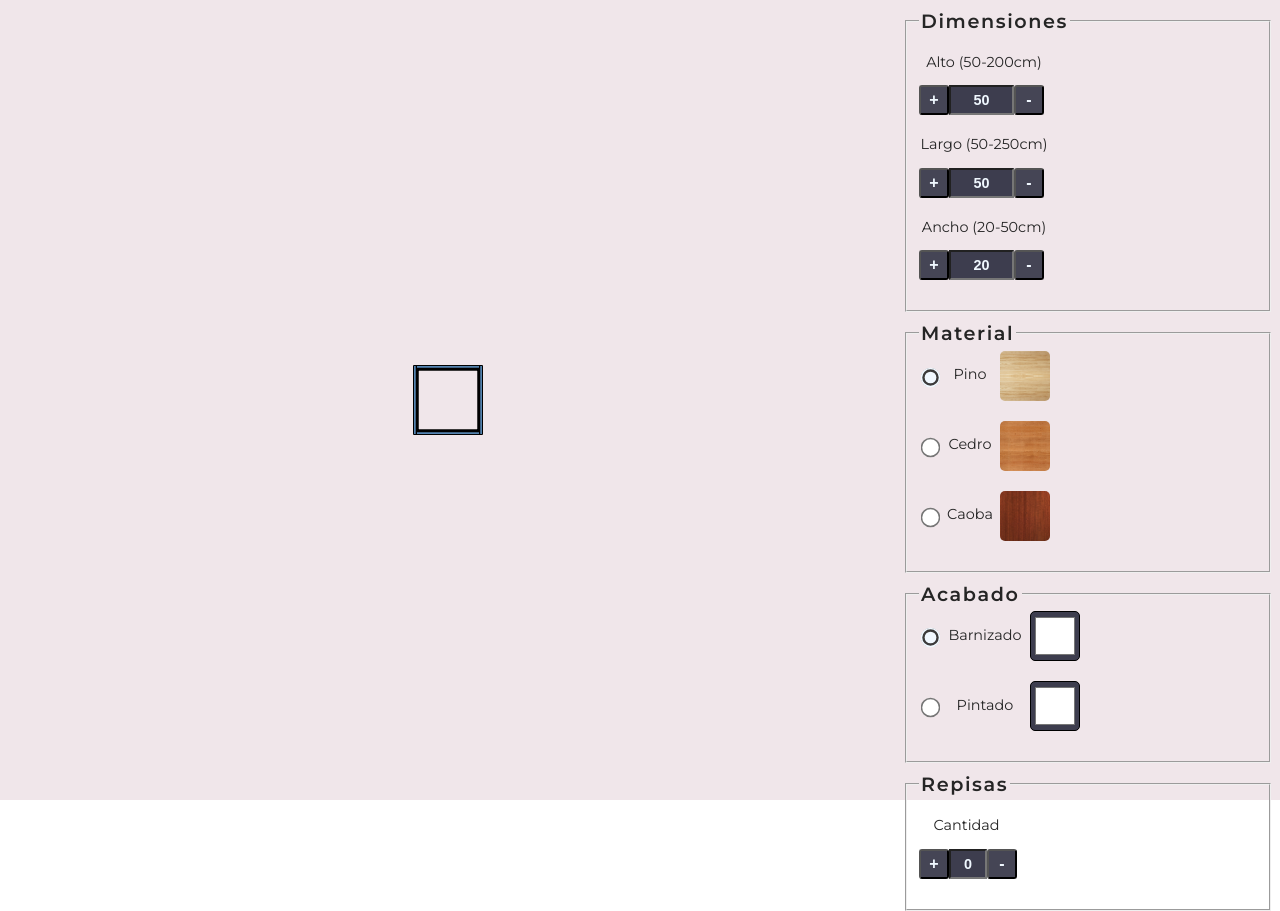
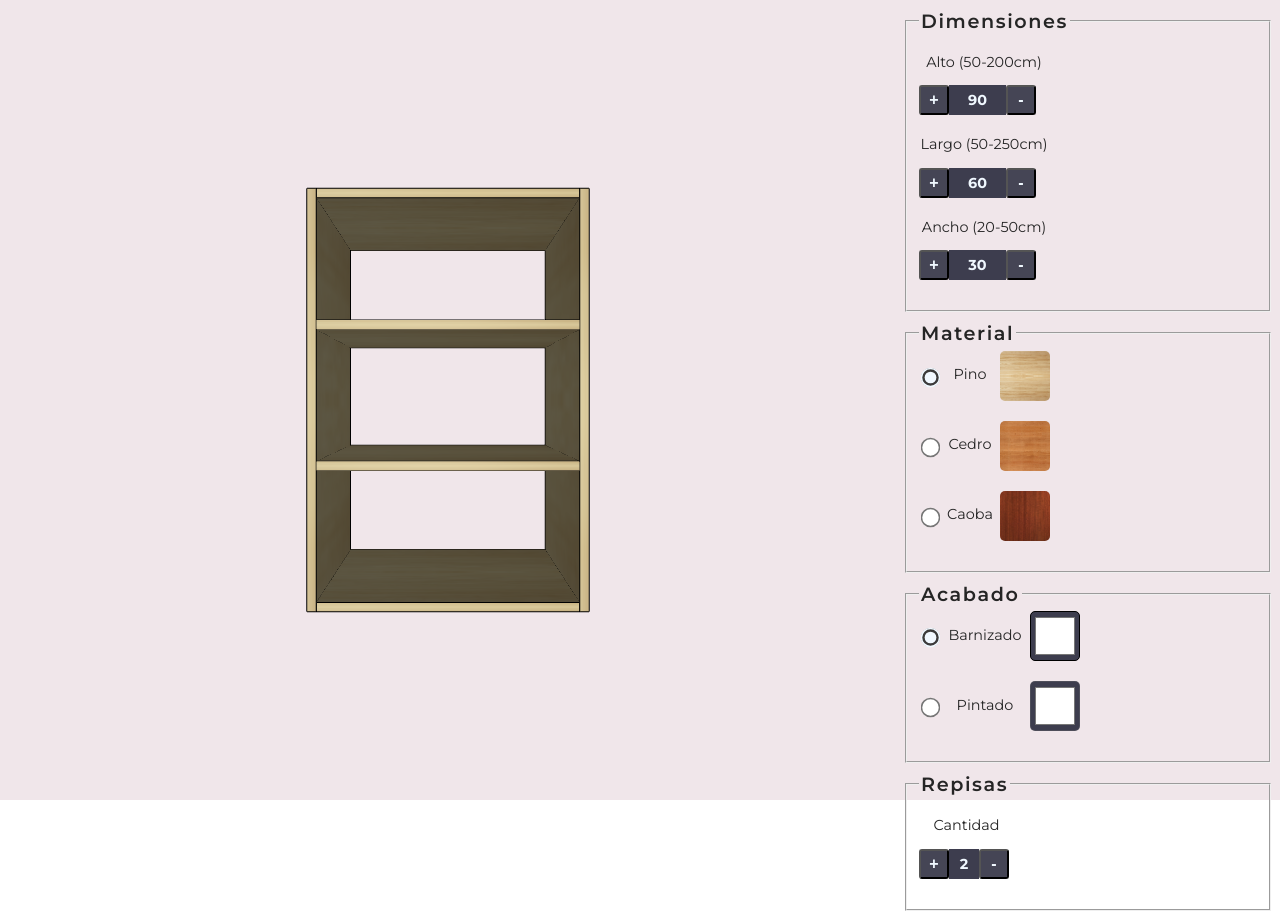
Before and after one commit to gmonroydev/configurador3D, a plain HTML site: page index.html in a window 1280 px wide. Drawn offline with nearby package versions, Linux system fonts and the light colour scheme; animation ran at ten frames a second.

Commit message:
cambios en la configuración inicial del mueble

```diff
--- a/index.html
+++ b/index.html
@@ -20,7 +20,7 @@
                         <p class="txt-dim"> Alto (50-200cm) </p>
                         <div class="container">
                             <button id="incHeigth"> + </button>
-                            <input class="input-cm" id="inputY" type="text">
+                            <output class="input-cm" id="inputY" type="text"></output>
                             <button id="decHeigth"> - </button>
                         </div>
                     </div>
@@ -28,7 +28,7 @@
                         <p class="txt-dim"> Largo (50-250cm) </p>
                         <div class="container">
                             <button id="incLenght"> + </button>
-                            <input class="input-cm" id="inputX" type="text">
+                            <output class="input-cm" id="inputX" type="text"></output>
                             <button id="decLenght"> - </button>
                         </div>
                     </div>
@@ -36,7 +36,7 @@
                         <p class="txt-dim"> Ancho (20-50cm) </p>
                         <div class="container">
                             <button id="incWidth"> + </button>
-                            <input class="input-cm" id="inputZ" type="text">
+                            <output class="input-cm" id="inputZ" type="text"></output>
                             <button id="decWidth"> - </button>
                         </div>
                     </div>
@@ -97,7 +97,7 @@
                         <p class="txt-shl"> Cantidad </p>
                         <div class="container">
                             <button id="addShelf"> + </button>
-                            <input class="input-n" id="nShelf" type="text">
+                            <output class="input-n" id="nShelf" type="text"></output>
                             <button id="quitShelf"> - </button>
                         </div>
                     </div>
--- a/script.js
+++ b/script.js
@@ -3,7 +3,7 @@ import {OrbitControls} from 'three/addons/controls/OrbitControls.js';
 
 //************************************Parametros modificables*********************************************
 const panelwidth=2;//grueso de los paneles que conforman el mueble                                       *
-const totalISX=50,totalISY=50,totalISZ=20;//dimensiones del mueble                                      *
+const totalISX=60,totalISY=90,totalISZ=30;//dimensiones del mueble                                      *
 const minX=50, maxX=250, minY=50, maxY=200, minZ=20, maxZ=50;//dimensiones minimas y maximas del mueble *
 const shelfMinSize=10;//distancia minima entre repisas
 const modSize=2;//cuantas unidades se modifica la dimension con los botones de +-                        *
@@ -30,8 +30,8 @@ class Panel{
 }
 
 //Creacion de los cuatro paneles que conforman la estructura basica del mueble
-const lateralPanel=new Panel((totalISX/2)-(panelwidth/2),0,0,latpanISX,latpanISY,latpanISZ,"wood",0x1E88E5,1);
-const topPanel=new Panel(0,(totalISY/2)-(panelwidth/2),0,shelfISX,shelfISY,shelfISZ,"wood",0x1E88E5,1);
+const lateralPanel=new Panel((totalISX/2)-(panelwidth/2),0,0,latpanISX,latpanISY,latpanISZ,"wood",0xE6E2C5,1);
+const topPanel=new Panel(0,(totalISY/2)-(panelwidth/2),0,shelfISX,shelfISY,shelfISZ,"wood",0xE6E2C5,1);
 const lateralPanel2={...lateralPanel};//se crea el segundo panel lateral cloando el primero
 lateralPanel2.positionX*=-1;//se asigna al segundo panel direccion negativa para que aparezca en el lado opuesto al primero
 lateralPanel2.direction=-1;
@@ -73,7 +73,7 @@ const inputSizeZ=document.getElementById("inputZ");
 inputSizeZ.value=totalISZ+scaleZ;
 
 const inputShelves=document.getElementById("nShelf");
-inputShelves.value=nShelves;
+inputShelves.value=2;
 
 //Elementos de THREEJS
 //Scene
@@ -110,12 +110,16 @@ for(let panel of panels){
 }
 //Camera
 const camera=new THREE.PerspectiveCamera(90, window.innerWidth*0.7/window.innerHeight, 0.1, 1000);
-camera.position.z=300;
+camera.position.z=100;
 //Renderer
 const renderer=new THREE.WebGLRenderer({canvas:tjsCanvas, antialias:true});
 //Light
 const directionalLight=new THREE.DirectionalLight(0xffffff, 2.7)
 directionalLight.position.copy(camera.position);
+
+const ambientLight=new THREE.AmbientLight( 0x404040 );
+ambientLight.intensity=9;
+
 //Controls
 const controls=new OrbitControls(camera, renderer.domElement);
 controls.minDistance=50;
@@ -126,6 +130,7 @@ controls.zoomSpeed=2;
 function init(){
     scene.background=new THREE.Color(0xF0E6EA);
     scene.add(directionalLight);
+	scene.add(ambientLight);
 	window.addEventListener('resize', onWindowResize, false);
 	renderer.setSize(window.innerWidth*0.7, window.innerHeight);//modifica el tamaño del objeto con respecto al tamaño de la ventana
     renderer.shadowMapEnabled=true;
@@ -231,28 +236,39 @@ function updateTexture(nTexture){
 	}
 }
 
+
 function changeWood(e){
 	if(this.checked){
 		if(this.value==="pine"){
 			selectedWood=0;
-			updateTexture(0);
+			if(rdobtnVarnish.disabled==false){
+				updateTexture(0);
+			}
 		}
 		else if(this.value==="cedar"){
 			selectedWood=1;
-			updateTexture(1);
+			if(rdobtnVarnish.disabled==false){
+				updateTexture(1);
+			}
 		}
 		else if(this.value==="mahogany"){
 			selectedWood=2;
-			updateTexture(2);
+			if(rdobtnVarnish.disabled==false){
+				updateTexture(2);
+			}
 		}
 	}
 }
 
 function changeFinished(e){
 	if(this.value==="varnish"){
+		rdobtnPaint.disabled=true;
+		rdobtnVarnish.disabled=false;
 		updateTexture(selectedWood);
 	}
 	else if(this.value==="paint"){
+		rdobtnPaint.disabled=false;
+		rdobtnVarnish.disabled=true;
 		updateTexture(3);
 	}
 }
@@ -369,3 +385,9 @@ for (const radioButton of rdobtnFinished){
 
 init();
 animate();
+rdobtnVarnish.disabled=false;
+rdobtnPaint.disabled=true;
+for(let i=0; i<2; i++){
+	nShelves+=1;
+	addShelf();
+};
--- a/style.css
+++ b/style.css
@@ -92,6 +92,7 @@ p{
 .input-n{
     width: 30px;
     height: 24px;
+    padding-top: 6px;
     font-size: .9rem;
     font-weight: bold;
     text-align: center;
@@ -102,6 +103,7 @@ p{
 .input-cm{
     width: 57px;
     height: 24px;
+    padding-top: 6px;
     font-size: .9rem;
     font-weight: bold;
     text-align: center;
@@ -138,18 +140,4 @@ button:hover{
     .container{
         margin-bottom: 20px;
     }
-
-    /* main{
-        display: block;
-    } */
-
-    /* canvas{
-        width: 60%;
-        height: 60%;
-    } */
-
-    /* div{
-        width: 100%;
-        height: 40%;
-    } */
 }
```
